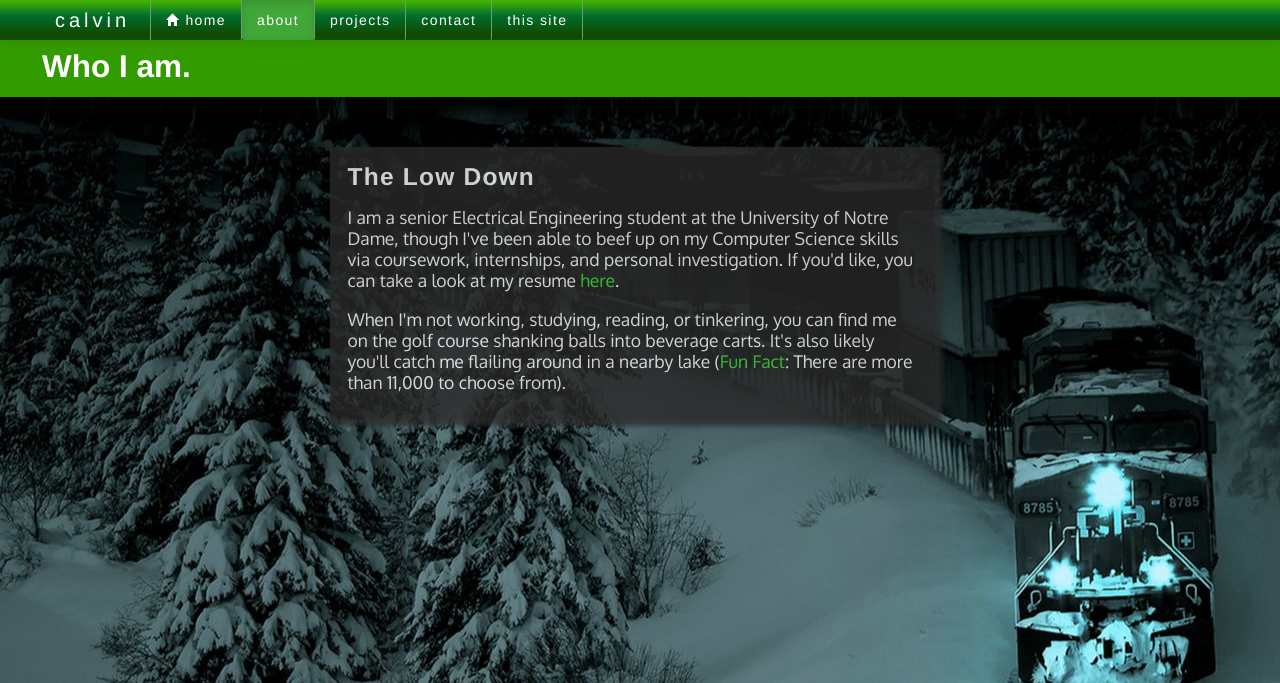
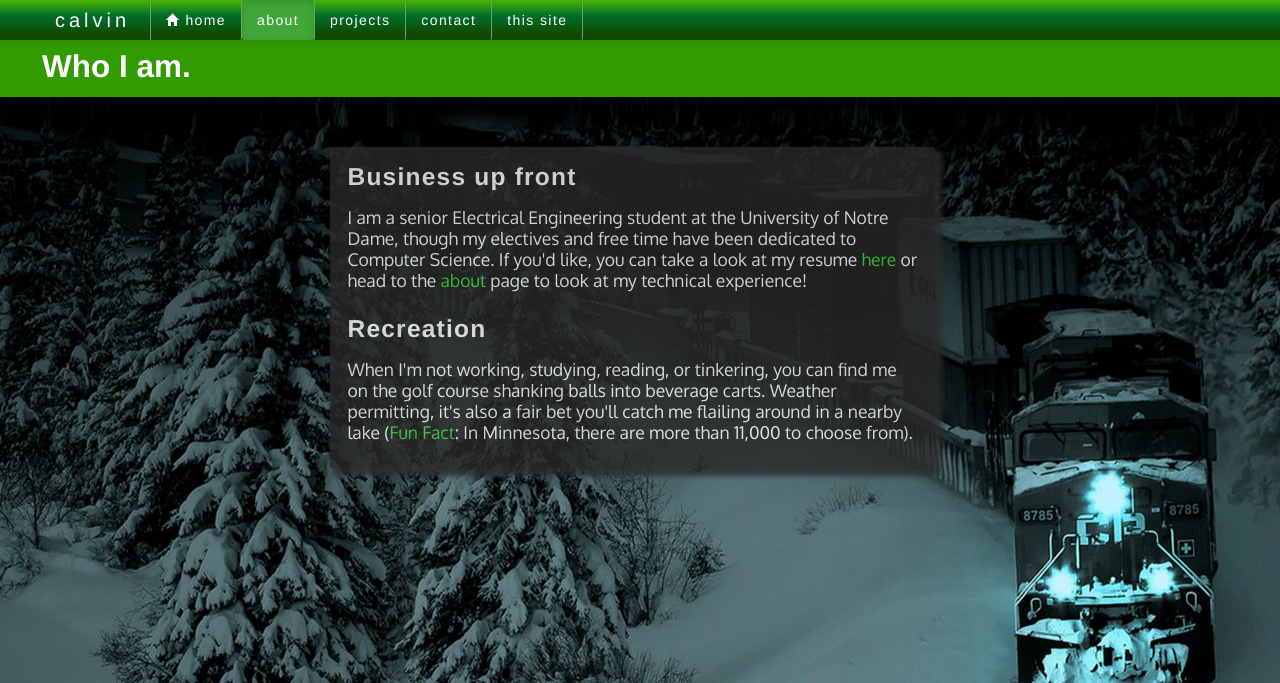
Before and after one commit to cbelden/MySite, a Flask app: page /about in a window 1280 px wide. Shown: the top 683 px of the page. Run offline with Flask 2, Linux system fonts and the light colour scheme; some libraries are stand-ins or nearby versions.

Commit message:
edited some of the content: grammar fixes

```diff
--- a/mysite/templates/about.html
+++ b/mysite/templates/about.html
@@ -13,12 +13,13 @@
 {% endblock %}
 
 {% block content %}
-    <h3>The Low Down</h3>
+    <h3>Business up front</h3>
     <p>
-        I am a senior Electrical Engineering student at the University of Notre Dame, though I've been able to beef up on my Computer Science skills via coursework, internships, and personal investigation.  If you'd like, you can take a look at my resume <a href="{{url_for('static', filename='resume/resume.pdf')}}">here</a>.
+        I am a senior Electrical Engineering student at the University of Notre Dame, though my electives and free time have been dedicated to Computer Science.  If you'd like, you can take a look at my resume <a href="{{url_for('static', filename='resume/resume.pdf')}}">here</a> or head to the <a href="/about">about</a> page to look at my technical experience!
     </p>
+    <h3>Recreation</h3>
     <p>
         When I'm not working, studying, reading, or tinkering, you can find me on the golf course shanking
-        balls into beverage carts.  It's also likely you'll catch me flailing around in a nearby lake (<a href="http://en.wikipedia.org/wiki/Minnesota#Geology_and_terrain">Fun Fact</a>: There are more than 11,000 to choose from).
+        balls into beverage carts.  Weather permitting, it's also a fair bet you'll catch me flailing around in a nearby lake (<a href="http://en.wikipedia.org/wiki/Minnesota#Geology_and_terrain">Fun Fact</a>: In Minnesota, there are more than 11,000 to choose from).
     </p>
 {% endblock %}
--- a/mysite/templates/index.html
+++ b/mysite/templates/index.html
@@ -13,7 +13,7 @@
 {% endblock %}
 
 {% block content %}
-    <h3>I'm glad you stopped by!</h3>
+    <h3>Thanks for stopping by!</h3>
     <p>
         My name is Calvin Belden, and you've stumbled upon my latest side project.  Feel free to take in the sights
         and peruse my personal information, and don't forget to stop by the gift shop on your way out.
```
Also changed, not shown: mysite/templates/about_site.html (+4 -4 lines).
